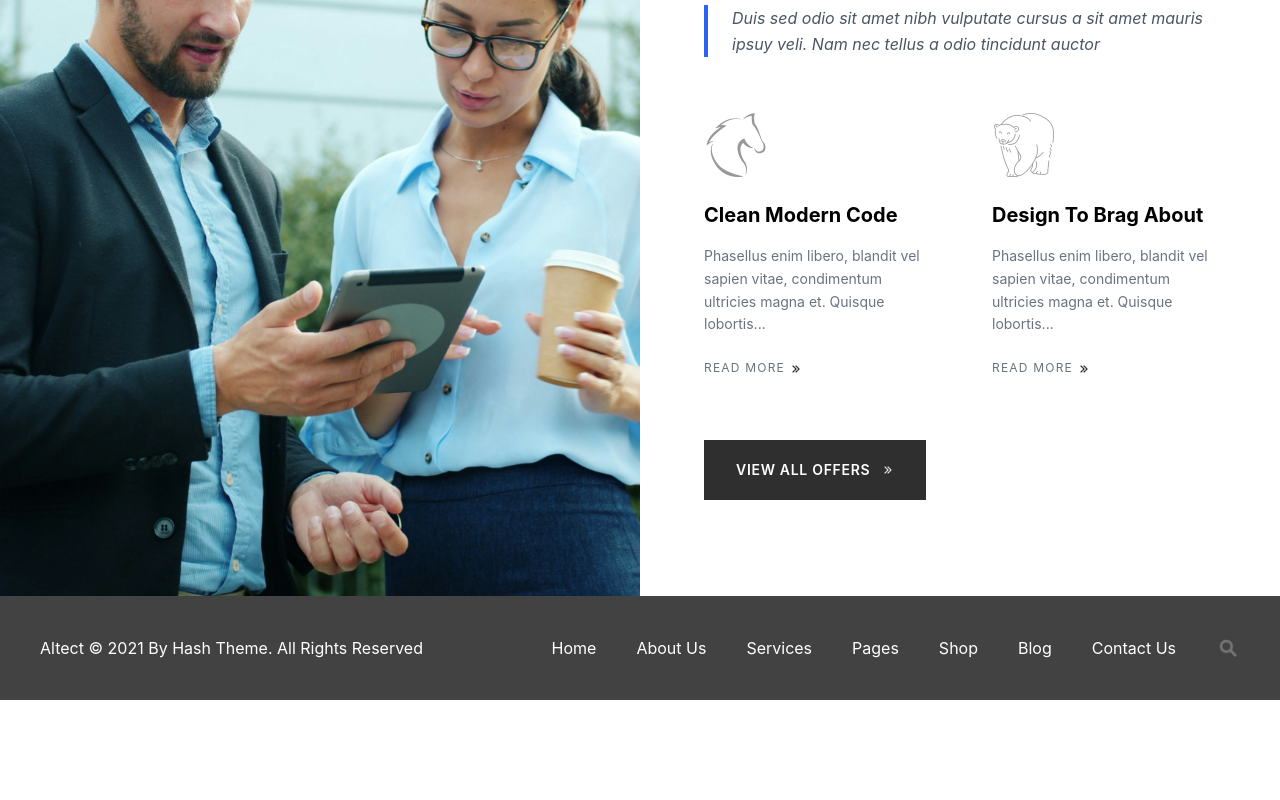
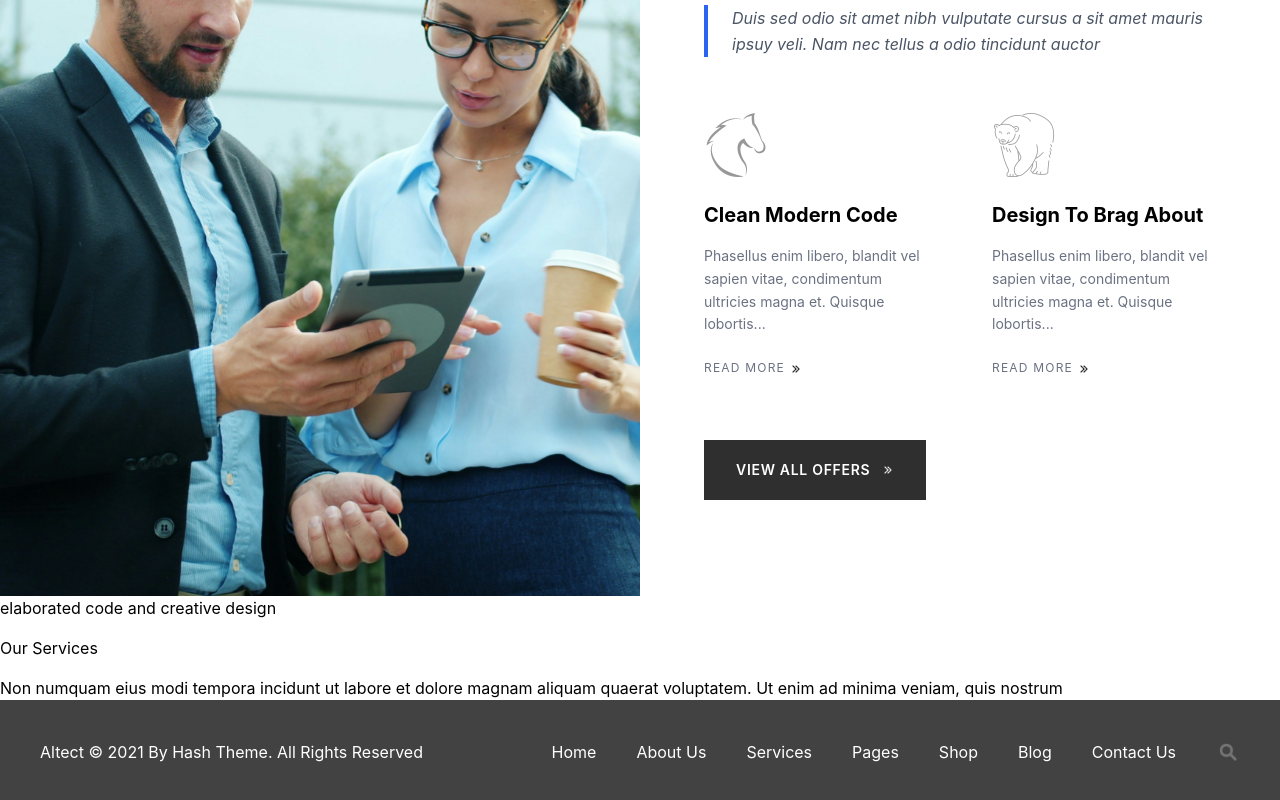
Before and after one commit to Cain-Brouwer/KZD-Opdracht_1, a SvelteKit app in the folder my-app/: page / in a window 1280 px wide. Shown: the part 1237-2037 px from the top of the page. Before the commit the page ends 1937 px from the top, so only its background shows below. Built offline with nearby package versions, Linux system fonts and the light colour scheme.

Commit message:
Add ServicesSection component; include content for service presentation in +page.svelte

```diff
--- /dev/null
+++ b/my-app/src/lib/components/content/ServicesSection.svelte
@@ -0,0 +1,5 @@
+<div class="flex flex-col gap-4">
+    <p>elaborated code and creative design</p>
+    <h1>Our Services</h1>
+    <p>Non numquam eius modi tempora incidunt ut labore et dolore magnam aliquam quaerat voluptatem. Ut enim ad minima veniam, quis nostrum</p>
+</div>
--- a/my-app/src/routes/+page.svelte
+++ b/my-app/src/routes/+page.svelte
@@ -6,6 +6,7 @@
     import Footer from '$lib/components/footer/Footer.svelte';
     import BgImage from "$lib/components/content/BgImage.svelte";
     import OffersSection from "$lib/components/content/OffersSection.svelte";
+    import ServicesSection from "$lib/components/content/ServicesSection.svelte";
 </script>
 
 <div class="min-h-screen flex flex-col">
@@ -13,5 +14,6 @@
     <Header></Header>
     <BgImage></BgImage>
     <OffersSection></OffersSection>
+    <ServicesSection></ServicesSection>
     <Footer></Footer>
 </div>
```
